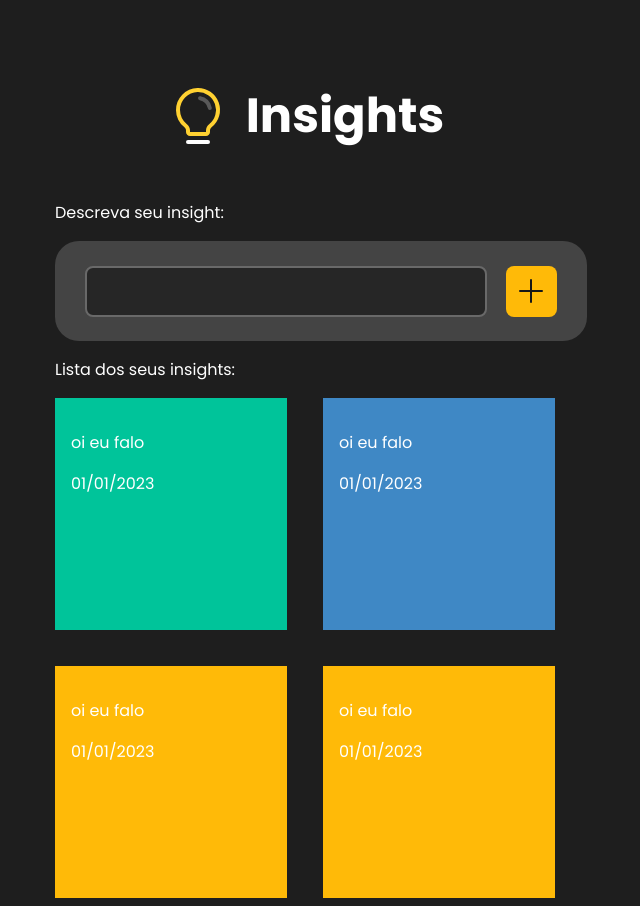
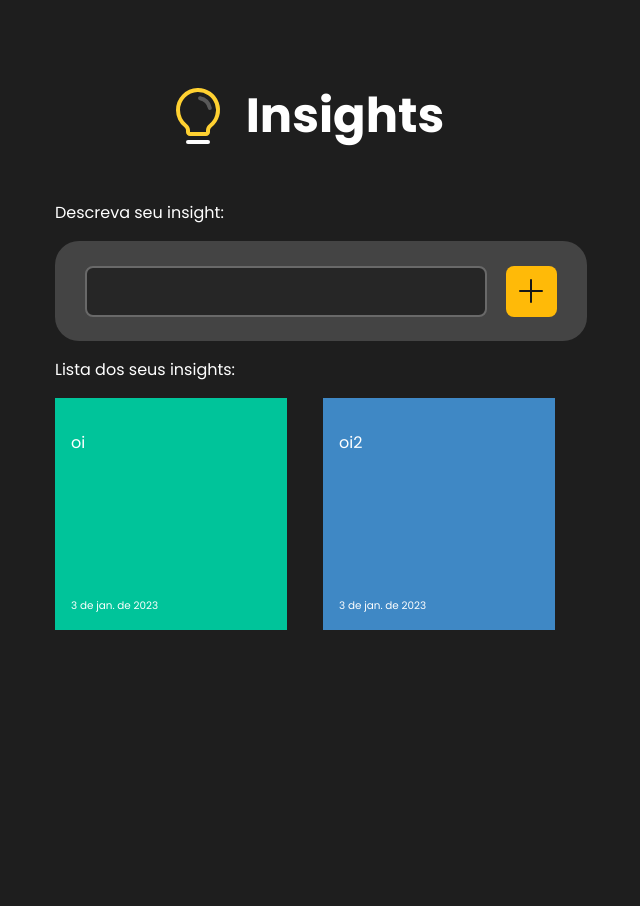
Before and after one commit to vih0/insight, a React (Vite) app: page / in a window 1280 px wide. Shown: the whole page, without its empty margins (335-975 px from the left). After the commit the page ends 800 px from the top, so only its background shows below. Built offline with nearby package versions, Linux system fonts and the light colour scheme.

Commit message:
adicionando funções

```diff
--- a/src/components/Main.jsx
+++ b/src/components/Main.jsx
@@ -5,11 +5,21 @@ import { PostIt } from "./PostIt";
 import { Wrapper } from "./PostItStyle.jsx";
 export function Main() {
   const [text, setText] = useState("");
-  const insight = [];
-  insight.push(text);
+  const setInsight = [
+    { id: 1, text: "oi" },
+    { id: 2, text: "oi2" },
+  ];
+  function insights() {
+    let insight = localStorage.setItem("Insight", text);
+  }
+  const setDate = () => {
+    let date = new Date(Date.now());
+    let formatDate = new Intl.DateTimeFormat("pt-BR", {
+      dateStyle: "medium",
+    }).format(date);
 
-  //   localStorage.setItem("insight", text);
-
+    return formatDate;
+  };
   return (
     <Container>
       <p>Descreva seu insight:</p>
@@ -20,15 +30,14 @@ export function Main() {
         ></Input>
 
         <Button>
-          <img src={addIcon} alt="Add Icon" />
+          <img src={addIcon} alt="Add Icon" onClick={insights()} />
         </Button>
       </Content>
       <p>Lista dos seus insights:</p>
       <Wrapper>
-        <PostIt></PostIt>
-        <PostIt></PostIt>
-        <PostIt></PostIt>
-        <PostIt></PostIt>
+        {setInsight.map(({ id, text }) => (
+          <PostIt key={id} id={id} text={text} date={setDate()} />
+        ))}
       </Wrapper>
     </Container>
   );
--- a/src/components/MainStyle.jsx
+++ b/src/components/MainStyle.jsx
@@ -9,7 +9,6 @@ export const Container = styled.div`
 export const Content = styled.div`
   width: 31.25rem;
   height: 6.25rem;
-  margin: 0 auto;
   padding: 0 1rem;
   background: var(--gray-400);
   border-radius: 24px;
--- a/src/components/PostIt.jsx
+++ b/src/components/PostIt.jsx
@@ -12,12 +12,12 @@ const changeColors = () => {
   return colors[randomColor];
 };
 
-export function PostIt() {
+export function PostIt(props) {
   return (
     <Wrapper>
       <Post background={changeColors}>
-        <p>oi eu falo</p>
-        <time title="01/01/2023">01/01/2023</time>
+        <p>{props.text}</p>
+        <time title={props.date}>{props.date}</time>
       </Post>
     </Wrapper>
   );
--- a/src/components/PostItStyle.jsx
+++ b/src/components/PostItStyle.jsx
@@ -1,19 +1,23 @@
 import styled from "styled-components";
 
-const handleColors = () => {
-  let cor = Math.floor(Math.random() * 55555).toString(16);
-  return `#${cor}`;
-};
 export const Post = styled.div`
   background: ${(props) => props.background};
   height: 12.5rem;
   width: 12.5rem;
   padding: 1rem;
   text-align: left;
+  display: flex;
+  flex-direction: column;
+  justify-content: space-between;
+
+  & time {
+    font-size: 0.65rem;
+  }
 `;
 export const Wrapper = styled.div`
   display: flex;
   flex-flow: wrap;
+
   gap: 2.25rem;
 
   @media (max-width: 360px) {
--- a/src/global.css
+++ b/src/global.css
@@ -1,30 +1,27 @@
-:root{
-    --black:#1E1E1E;
-    --gray-300:#696969;
-    --gray-400:#444444;
-    --gray-500:#262626;
-    --white:#FFFF;
-    --red:#D00000;
-    --yellow:#FFBA08;
-    --blue:#3F88C5;
-    --pink:#FF499E;
-    --green:#00C49A;
-    --purple:#AFA2FF;
-
-
+:root {
+  --black: #1e1e1e;
+  --gray-300: #696969;
+  --gray-400: #444444;
+  --gray-500: #262626;
+  --white: #ffff;
+  --red: #d00000;
+  --yellow: #ffba08;
+  --blue: #3f88c5;
+  --pink: #ff499e;
+  --green: #00c49a;
+  --purple: #afa2ff;
 }
-body{
-    font-family: 'Poppins', sans-serif;
-    font-weight: 400;
-    background: var(--black);
-    box-sizing: border-box;
-    color:var(--white);
-    -webkit-font-smoothing:antialiased;
-
+body {
+  font-family: "Poppins", sans-serif;
+  font-weight: 400;
+  background: var(--black);
+  box-sizing: border-box;
+  color: var(--white);
+  -webkit-font-smoothing: antialiased;
 }
 
-    @media (max-width : 320px) {
-        html{
-            font-size:87.50%;
-        }
-    }
+@media (max-width: 320px) {
+  html {
+    font-size: 87.5%;
+  }
+}
```
